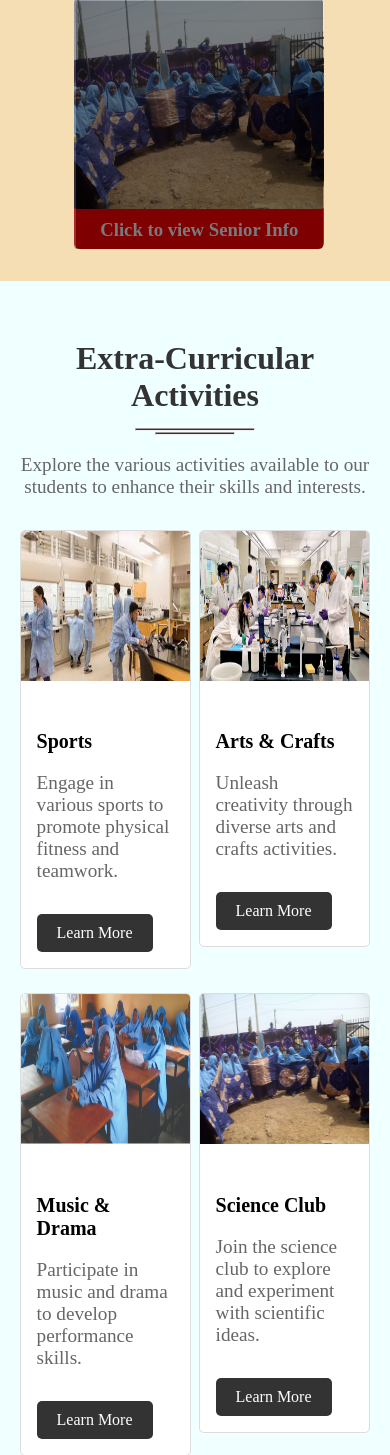
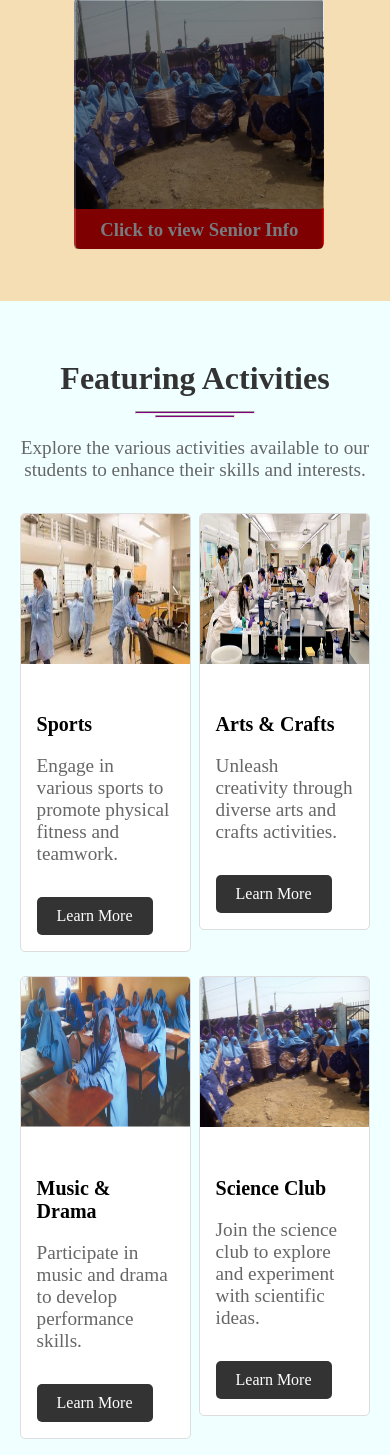
Before and after one commit to Sobilo34/Crescent_Heights, a Python web app: template web_app/templates/index.html in a window 390 px wide. Shown: the part 1949-3404 px from the top of the page. Run offline with Jinja, Linux system fonts and the light colour scheme; the template is opened without the code that fills it, so the values that code supplies are empty.

Commit message:
change txt content

```diff
--- a/web_app/static/styles/index.css
+++ b/web_app/static/styles/index.css
@@ -1222,6 +1222,9 @@ padding: 2px 5px;
 
 /* Responsive Styles for Extra-Curricular Activities Section */
 @media only screen and (max-width: 768px) {
+  .sectionC {
+    margin-top: -10px;
+  }
   .column {
     flex: 0 0 48%;
     margin-bottom: 1.5rem; /* Adjusted margin for smaller screens */
--- a/web_app/templates/index.html
+++ b/web_app/templates/index.html
@@ -391,7 +391,7 @@
 <!-- New Section: Extra-Curricular Activities -->
 <section class="sectionC">
   <div class="container">
-    <h2 class="text-center">Extra-Curricular Activities</h2><br>
+    <h2 class="text-center">Featuring Activities</h2><br>
     <div class="const_undeline">
       <hr id="hr_1">
       <hr id="hr_2">
```
